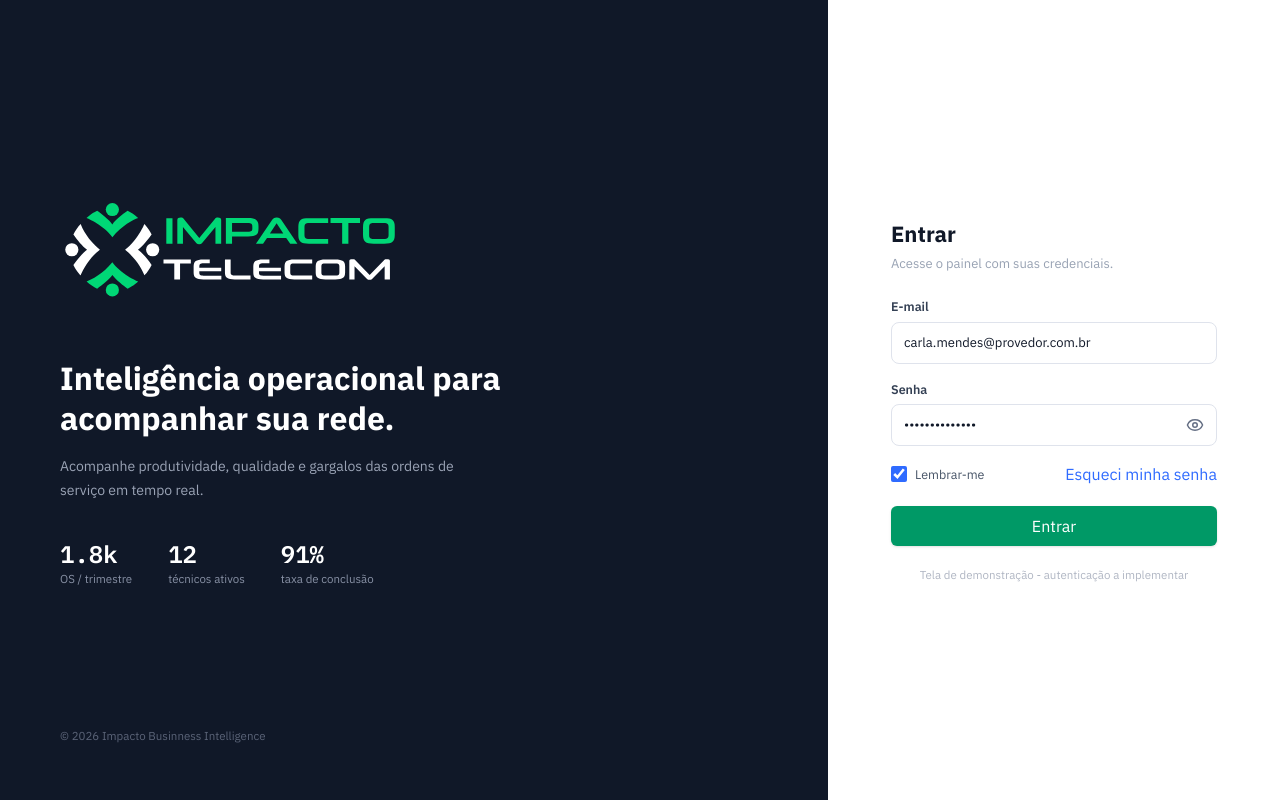
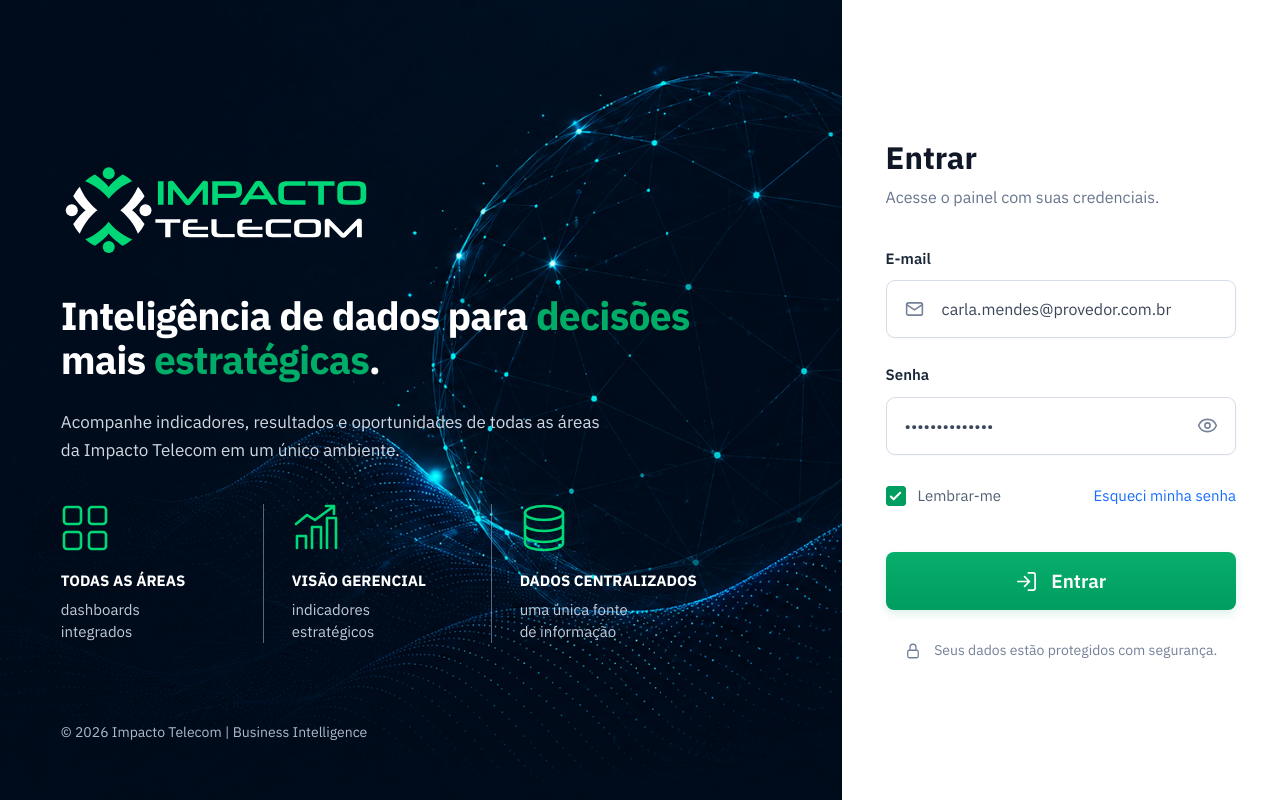
Before and after one commit to Raduki1985/impacto_bi_service_, a React (Vite) app: page /login in a window 1280 px wide. Built offline with nearby package versions, Linux system fonts and the light colour scheme; no server answers.

Commit message:
feat: atualiza tela de login do BI

```diff
--- /dev/null
+++ b/src/Pages/Login/Login.css
@@ -0,0 +1,439 @@
+/* ---------------------------------------------------------------------------
+   Tela de login - look and feel institucional Impacto Business Intelligence.
+   Estilos escopados sob .login-page para nao vazar para o restante do app.
+--------------------------------------------------------------------------- */
+.login-page {
+  --green: #00ad68;
+  --green-bright: #00d776;
+  --ink: #101828;
+  --muted: #68758d;
+  --border: #d6dde8;
+
+  display: grid;
+  grid-template-columns: minmax(0, 65.75%) minmax(430px, 34.25%);
+  min-height: 100vh;
+  overflow: hidden;
+  font-family: "IBM Plex Sans", ui-sans-serif, system-ui, Arial, sans-serif;
+  color: var(--ink);
+}
+
+.login-page button {
+  border: 0;
+  font: inherit;
+  cursor: pointer;
+}
+
+.login-page input {
+  font: inherit;
+}
+
+/* ---------- Painel institucional (esquerda) ---------- */
+.login-page .brand-panel {
+  position: relative;
+  display: flex;
+  min-width: 0;
+  min-height: 100vh;
+  overflow: hidden;
+  background-color: #020e1c;
+  background-repeat: no-repeat;
+  background-position: right center;
+  background-size: cover;
+  color: #fff;
+  padding: clamp(54px, 6.9vh, 68px) clamp(48px, 4.75vw, 82px) clamp(42px, 6.4vh, 64px);
+}
+
+.login-page .brand-content {
+  position: relative;
+  z-index: 2;
+  align-self: center;
+  width: min(100%, 760px);
+}
+
+.login-page .brand-logo {
+  display: block;
+  width: clamp(310px, 23vw, 384px);
+  height: auto;
+}
+
+.login-page .brand-content > h1 {
+  max-width: 660px;
+  margin: clamp(36px, 4.3vh, 44px) 0 0;
+  font-size: clamp(39px, 2.84vw, 49px);
+  font-weight: 700;
+  line-height: 1.12;
+  letter-spacing: -0.8px;
+}
+
+.login-page .brand-content > h1 span {
+  color: var(--green);
+}
+
+.login-page .brand-description {
+  margin: clamp(27px, 3.4vh, 34px) 0 0;
+  max-width: 560px;
+  color: #d2d8e2;
+  font-size: clamp(17px, 1.18vw, 20px);
+  line-height: 1.62;
+}
+
+.login-page .benefits {
+  display: grid;
+  grid-template-columns: 0.94fr 1.06fr 1.35fr;
+  width: min(100%, 720px);
+  margin-top: clamp(40px, 4.9vh, 50px);
+}
+
+.login-page .benefit {
+  min-width: 0;
+  padding-inline: clamp(16px, 2.3vw, 28px);
+}
+
+.login-page .benefit:first-child {
+  padding-left: 0;
+  padding-right: 12px;
+}
+
+.login-page .benefit + .benefit {
+  border-left: 1px solid rgba(190, 200, 214, 0.48);
+}
+
+.login-page .benefit svg {
+  display: block;
+  width: 48px;
+  height: 48px;
+  margin-bottom: 20px;
+  fill: none;
+  stroke: var(--green-bright);
+  stroke-width: 2.6;
+  stroke-linecap: round;
+  stroke-linejoin: round;
+}
+
+.login-page .benefit h2 {
+  margin: 0;
+  color: #fff;
+  font-size: clamp(15px, 1.03vw, 18px);
+  font-weight: 700;
+  line-height: 1.2;
+  text-transform: uppercase;
+  white-space: nowrap;
+}
+
+.login-page .benefit p {
+  margin: 9px 0 0;
+  color: #c2cad7;
+  font-size: clamp(15px, 1.1vw, 18px);
+  line-height: 1.45;
+}
+
+.login-page .brand-panel footer {
+  position: absolute;
+  z-index: 3;
+  left: clamp(48px, 4.75vw, 82px);
+  bottom: clamp(34px, 7.1vh, 71px);
+  color: #aeb9cb;
+  font-size: 14px;
+}
+
+/* ---------- Painel do formulario (direita) ---------- */
+.login-page .form-panel {
+  display: flex;
+  align-items: center;
+  justify-content: center;
+  min-height: 100vh;
+  padding: 40px 44px;
+  background: #fff;
+}
+
+.login-page .login-form {
+  width: min(100%, 452px);
+}
+
+.login-page .login-form > h2 {
+  margin: 0;
+  color: var(--ink);
+  font-size: 31px;
+  font-weight: 700;
+  line-height: 1.2;
+}
+
+.login-page .form-intro {
+  margin: 10px 0 39px;
+  color: var(--muted);
+  font-size: 16px;
+  line-height: 1.45;
+}
+
+.login-page .login-form > label {
+  display: block;
+  margin: 0 0 10px;
+  color: #1b2738;
+  font-size: 15px;
+  font-weight: 600;
+}
+
+.login-page .field-wrap {
+  position: relative;
+  margin-bottom: 26px;
+}
+
+.login-page .field-wrap > svg {
+  position: absolute;
+  top: 50%;
+  left: 18px;
+  width: 21px;
+  height: 21px;
+  transform: translateY(-50%);
+  fill: none;
+  stroke: #758198;
+  stroke-width: 1.8;
+  stroke-linecap: round;
+  stroke-linejoin: round;
+  pointer-events: none;
+}
+
+.login-page .field-wrap input {
+  width: 100%;
+  height: 58px;
+  border: 1px solid var(--border);
+  border-radius: 9px;
+  outline: 0;
+  background: #fff;
+  color: #3b4659;
+  padding: 0 18px 0 55px;
+  font-size: 16px;
+  box-shadow: 0 1px 2px rgba(16, 24, 40, 0.03);
+  transition: border-color 160ms ease, box-shadow 160ms ease;
+}
+
+.login-page .password-wrap input {
+  padding-left: 18px;
+  padding-right: 58px;
+}
+
+.login-page .field-wrap input:focus {
+  border-color: #00a767;
+  box-shadow: 0 0 0 4px rgba(0, 173, 104, 0.12);
+}
+
+.login-page .icon-button {
+  position: absolute;
+  top: 0;
+  right: 0;
+  display: grid;
+  width: 56px;
+  height: 58px;
+  place-items: center;
+  border-radius: 0 9px 9px 0;
+  background: transparent;
+  color: #758198;
+  cursor: pointer;
+}
+
+.login-page .icon-button svg {
+  width: 21px;
+  height: 21px;
+  fill: none;
+  stroke: currentColor;
+  stroke-width: 1.8;
+  stroke-linecap: round;
+  stroke-linejoin: round;
+}
+
+.login-page .icon-button:hover {
+  color: #344054;
+}
+
+.login-page .form-options {
+  display: flex;
+  align-items: center;
+  justify-content: space-between;
+  margin-top: 3px;
+  margin-bottom: 41px;
+}
+
+.login-page .remember-option {
+  position: relative;
+  display: inline-flex;
+  align-items: center;
+  gap: 12px;
+  color: #526075;
+  font-size: 15px;
+  cursor: pointer;
+}
+
+.login-page .remember-option input {
+  position: absolute;
+  width: 1px;
+  height: 1px;
+  opacity: 0;
+}
+
+.login-page .checkmark {
+  display: grid;
+  width: 20px;
+  height: 20px;
+  place-items: center;
+  border: 1px solid #c7d0dc;
+  border-radius: 3px;
+  background: #fff;
+}
+
+.login-page .checkmark svg {
+  width: 15px;
+  height: 15px;
+  fill: none;
+  stroke: transparent;
+  stroke-width: 2.2;
+  stroke-linecap: round;
+  stroke-linejoin: round;
+}
+
+.login-page .remember-option input:checked + .checkmark {
+  border-color: #009d61;
+  background: #009d61;
+}
+
+.login-page .remember-option input:checked + .checkmark svg {
+  stroke: #fff;
+}
+
+.login-page .remember-option input:focus-visible + .checkmark {
+  outline: 3px solid rgba(0, 173, 104, 0.2);
+  outline-offset: 2px;
+}
+
+.login-page .forgot-password {
+  padding: 4px 0;
+  background: transparent;
+  color: #176cff;
+  font-size: 15px;
+  cursor: pointer;
+}
+
+.login-page .forgot-password:hover {
+  text-decoration: underline;
+  text-underline-offset: 3px;
+}
+
+.login-page .submit-button {
+  display: inline-flex;
+  width: 100%;
+  height: 58px;
+  align-items: center;
+  justify-content: center;
+  gap: 13px;
+  border-radius: 8px;
+  font-size: 19px;
+  font-weight: 600;
+  cursor: pointer;
+  transition: transform 140ms ease, box-shadow 140ms ease, background-color 140ms ease;
+}
+
+.login-page .submit-button {
+  background: linear-gradient(180deg, #08ae6b 0%, #009d60 100%);
+  color: #fff;
+  box-shadow: 0 4px 10px rgba(0, 156, 96, 0.14);
+}
+
+.login-page .submit-button svg {
+  width: 23px;
+  height: 23px;
+  fill: none;
+  stroke: currentColor;
+  stroke-width: 1.8;
+  stroke-linecap: round;
+  stroke-linejoin: round;
+}
+
+.login-page .submit-button:hover {
+  background: linear-gradient(180deg, #06a766 0%, #008f58 100%);
+  box-shadow: 0 6px 14px rgba(0, 145, 87, 0.22);
+}
+
+.login-page .submit-button:active {
+  transform: translateY(1px);
+}
+
+.login-page .security-note {
+  display: flex;
+  align-items: center;
+  justify-content: center;
+  gap: 12px;
+  margin: 30px 0 0;
+  color: #738198;
+  font-size: 14px;
+}
+
+.login-page .security-note svg {
+  width: 18px;
+  height: 18px;
+  fill: none;
+  stroke: currentColor;
+  stroke-width: 1.7;
+  stroke-linecap: round;
+  stroke-linejoin: round;
+}
+
+.login-page button:focus-visible {
+  outline: 3px solid rgba(0, 173, 104, 0.25);
+  outline-offset: 3px;
+}
+
+/* ---------- Responsivo ---------- */
+@media (max-width: 1250px) {
+  .login-page {
+    grid-template-columns: minmax(0, 60%) minmax(430px, 40%);
+  }
+
+  .login-page .brand-content > h1 {
+    font-size: clamp(36px, 3.4vw, 45px);
+  }
+
+  .login-page .benefit h2 {
+    white-space: normal;
+  }
+}
+
+@media (max-width: 980px) {
+  .login-page {
+    display: block;
+  }
+
+  .login-page .brand-panel {
+    display: none;
+  }
+
+  .login-page .form-panel {
+    min-height: 100vh;
+    padding: 40px 28px;
+  }
+}
+
+@media (max-width: 520px) {
+  .login-page .form-panel {
+    align-items: flex-start;
+    padding: 48px 22px 36px;
+  }
+
+  .login-page .form-intro {
+    margin-bottom: 32px;
+  }
+
+  .login-page .form-options {
+    margin-bottom: 34px;
+  }
+
+  .login-page .forgot-password,
+  .login-page .remember-option {
+    font-size: 14px;
+  }
+}
+
+@media (prefers-reduced-motion: reduce) {
+  .login-page *,
+  .login-page *::before,
+  .login-page *::after {
+    transition-duration: 0.01ms !important;
+  }
+}
--- a/src/Pages/Login/Login.tsx
+++ b/src/Pages/Login/Login.tsx
@@ -1,8 +1,9 @@
-import { useState } from 'react'
+import { useState, type FormEvent } from 'react'
 import { Eye, EyeOff } from 'lucide-react'
 
 import logoImpacto from '../../assets/logo-01.svg'
-import { Button } from '../../components/ui/button'
+import fundoAzul from '../../assets/Fundo Azul.png'
+import './Login.css'
 
 type LoginProps = {
   onLogin: () => void
@@ -11,65 +12,147 @@ type LoginProps = {
 export function Login({ onLogin }: LoginProps) {
   const [showPassword, setShowPassword] = useState(false)
 
+  const handleSubmit = (event: FormEvent<HTMLFormElement>) => {
+    event.preventDefault()
+    onLogin()
+  }
+
   return (
-    <main className="flex min-h-screen bg-white text-[#101828]">
-      <section className="hidden flex-1 flex-col bg-[#101828] px-[60px] py-14 text-white lg:flex">
-        <div className="flex flex-1 flex-col justify-center">
-          <img
-            className="h-auto w-[340px] max-w-full object-contain"
-            src={logoImpacto}
-            alt="Impacto Telecom"
-          />
-          <h1 className="mt-14 max-w-[480px] text-[32px] font-bold leading-tight tracking-normal">
-            Inteligência operacional para acompanhar sua rede.
+    <main className="login-page">
+      <section
+        className="brand-panel"
+        style={{ backgroundImage: `url(${fundoAzul})` }}
+        aria-label="Impacto Telecom Business Intelligence"
+      >
+        <div className="brand-content">
+          <img className="brand-logo" src={logoImpacto} alt="Impacto Telecom" />
+
+          <h1>
+            Inteligência de dados para <span>decisões</span> mais <span>estratégicas</span>.
           </h1>
-          <p className="mt-4 max-w-[430px] text-sm leading-6 text-[#9aa3b5]">
-            Acompanhe produtividade, qualidade e gargalos das ordens de serviço em tempo real.
+
+          <p className="brand-description">
+            Acompanhe indicadores, resultados e oportunidades de todas as áreas da Impacto Telecom
+            em um único ambiente.
           </p>
-          <div className="mt-9 flex gap-9">
-            <div><div className="font-mono text-2xl font-semibold">1.8k</div><div className="text-[11.5px] text-[#8891a5]">OS / trimestre</div></div>
-            <div><div className="font-mono text-2xl font-semibold">12</div><div className="text-[11.5px] text-[#8891a5]">técnicos ativos</div></div>
-            <div><div className="font-mono text-2xl font-semibold">91%</div><div className="text-[11.5px] text-[#8891a5]">taxa de conclusão</div></div>
+
+          <div className="benefits" aria-label="Benefícios do painel">
+            <article className="benefit">
+              <svg viewBox="0 0 48 48" aria-hidden="true">
+                <rect x="3" y="3" width="17" height="17" rx="3" />
+                <rect x="28" y="3" width="17" height="17" rx="3" />
+                <rect x="3" y="28" width="17" height="17" rx="3" />
+                <rect x="28" y="28" width="17" height="17" rx="3" />
+              </svg>
+              <h2>Todas as áreas</h2>
+              <p>
+                dashboards
+                <br />
+                integrados
+              </p>
+            </article>
+
+            <article className="benefit">
+              <svg viewBox="0 0 48 48" aria-hidden="true">
+                <path d="M5 44V32h9v12M20 44V23h9v21M35 44V14h9v30M4 20l11-9 8 5L42 2M34 2h8v8" />
+              </svg>
+              <h2>Visão gerencial</h2>
+              <p>
+                indicadores
+                <br />
+                estratégicos
+              </p>
+            </article>
+
+            <article className="benefit">
+              <svg viewBox="0 0 48 48" aria-hidden="true">
+                <ellipse cx="24" cy="9" rx="19" ry="7" />
+                <path d="M5 9v11c0 4 8.5 7 19 7s19-3 19-7V9M5 20v11c0 4 8.5 7 19 7s19-3 19-7V20M5 31v8c0 4 8.5 7 19 7s19-3 19-7v-8" />
+              </svg>
+              <h2>Dados centralizados</h2>
+              <p>
+                uma única fonte
+                <br />
+                de informação
+              </p>
+            </article>
           </div>
         </div>
-        <div className="text-[11.5px] text-[#5b6478]">© 2026 Impacto Businness Intelligence</div>
+
+        <footer>© 2026 Impacto Telecom | Business Intelligence</footer>
       </section>
-      <section className="flex w-full items-center justify-center px-8 py-10 lg:w-[452px]">
-        <div className="w-full max-w-[326px]">
-          <h2 className="text-[22px] font-bold">Entrar</h2>
-          <p className="mb-6 mt-1 text-[13px] text-[#98a2b3]">Acesse o painel com suas credenciais.</p>
-          <label className="mb-1.5 block text-[12.5px] font-semibold text-[#344054]">E-mail</label>
-          <input className="mb-4 w-full rounded-lg border border-[#dfe3ec] bg-white px-3 py-2.5 text-[13px] outline-none focus:border-[var(--accent)] focus:ring-4 focus:ring-[var(--accent-weak)]" defaultValue="carla.mendes@provedor.com.br" type="email" />
-          <label className="mb-1.5 block text-[12.5px] font-semibold text-[#344054]">Senha</label>
-          <div className="relative mb-4">
+
+      <section className="form-panel">
+        <form className="login-form" onSubmit={handleSubmit} noValidate>
+          <h2>Entrar</h2>
+          <p className="form-intro">Acesse o painel com suas credenciais.</p>
+
+          <label htmlFor="email">E-mail</label>
+          <div className="field-wrap">
+            <svg viewBox="0 0 24 24" aria-hidden="true">
+              <rect x="3" y="5" width="18" height="14" rx="2" />
+              <path d="m3 7 9 6 9-6" />
+            </svg>
             <input
-              className="w-full rounded-lg border border-[#dfe3ec] bg-white py-2.5 pl-3 pr-11 text-[13px] outline-none focus:border-[var(--accent)] focus:ring-4 focus:ring-[var(--accent-weak)]"
+              id="email"
+              name="email"
+              type="email"
+              defaultValue="carla.mendes@provedor.com.br"
+              autoComplete="email"
+            />
+          </div>
+
+          <label htmlFor="password">Senha</label>
+          <div className="field-wrap password-wrap">
+            <input
+              id="password"
+              name="password"
+              type={showPassword ? 'text' : 'password'}
               defaultValue="demo-senha-123"
-              type={showPassword ? 'text' : 'password'}
+              autoComplete="current-password"
             />
             <button
               aria-label={showPassword ? 'Ocultar senha' : 'Mostrar senha'}
               aria-pressed={showPassword}
-              className="absolute inset-y-0 right-0 flex w-11 items-center justify-center rounded-r-lg text-[#667085] transition-colors hover:text-[#344054] focus-visible:outline-none focus-visible:ring-2 focus-visible:ring-inset focus-visible:ring-[var(--accent)]"
+              className="icon-button"
               onClick={() => setShowPassword((visible) => !visible)}
               title={showPassword ? 'Ocultar senha' : 'Mostrar senha'}
               type="button"
             >
-              {showPassword ? <EyeOff aria-hidden="true" size={18} /> : <Eye aria-hidden="true" size={18} />}
+              {showPassword ? <EyeOff aria-hidden="true" size={21} /> : <Eye aria-hidden="true" size={21} />}
             </button>
           </div>
-          <div className="mb-5 flex items-center justify-between">
-            <label className="flex cursor-pointer items-center gap-2 text-[12.5px] text-[#475467]">
-              <input className="h-4 w-4 accent-[var(--accent)]" defaultChecked type="checkbox" />
+
+          <div className="form-options">
+            <label className="remember-option">
+              <input defaultChecked type="checkbox" />
+              <span className="checkmark">
+                <svg viewBox="0 0 16 16" aria-hidden="true">
+                  <path d="m3 8 3 3 7-7" />
+                </svg>
+              </span>
               Lembrar-me
             </label>
-            <button className="text-[12.5px] font-medium text-[var(--accent)]" type="button">
+            <button className="forgot-password" type="button">
               Esqueci minha senha
             </button>
           </div>
-          <Button className="w-full" onClick={onLogin}>Entrar</Button>
-          <p className="mt-5 text-center text-[11.5px] text-[#b0b6c3]">Tela de demonstração - autenticação a implementar</p>
-        </div>
+
+          <button className="submit-button" type="submit">
+            <svg viewBox="0 0 24 24" aria-hidden="true">
+              <path d="M10 17l5-5-5-5M15 12H3M14 3h5a2 2 0 0 1 2 2v14a2 2 0 0 1-2 2h-5" />
+            </svg>
+            Entrar
+          </button>
+
+          <p className="security-note">
+            <svg viewBox="0 0 24 24" aria-hidden="true">
+              <rect x="5" y="11" width="14" height="10" rx="2" />
+              <path d="M8 11V7a4 4 0 0 1 8 0v4" />
+            </svg>
+            Seus dados estão protegidos com segurança.
+          </p>
+        </form>
       </section>
     </main>
   )
```
Also changed, not shown: src/assets/Fundo Azul.png (added).
